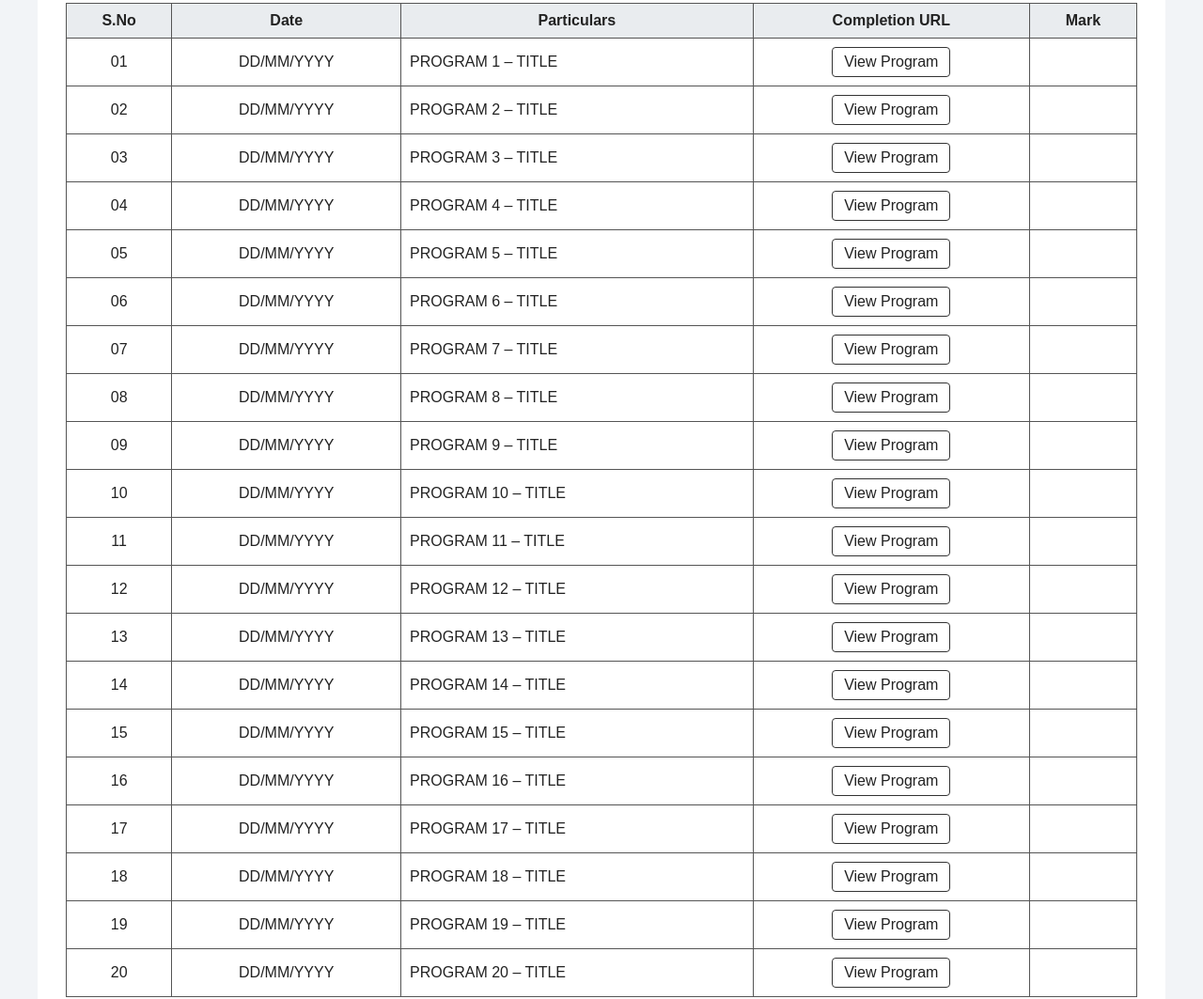
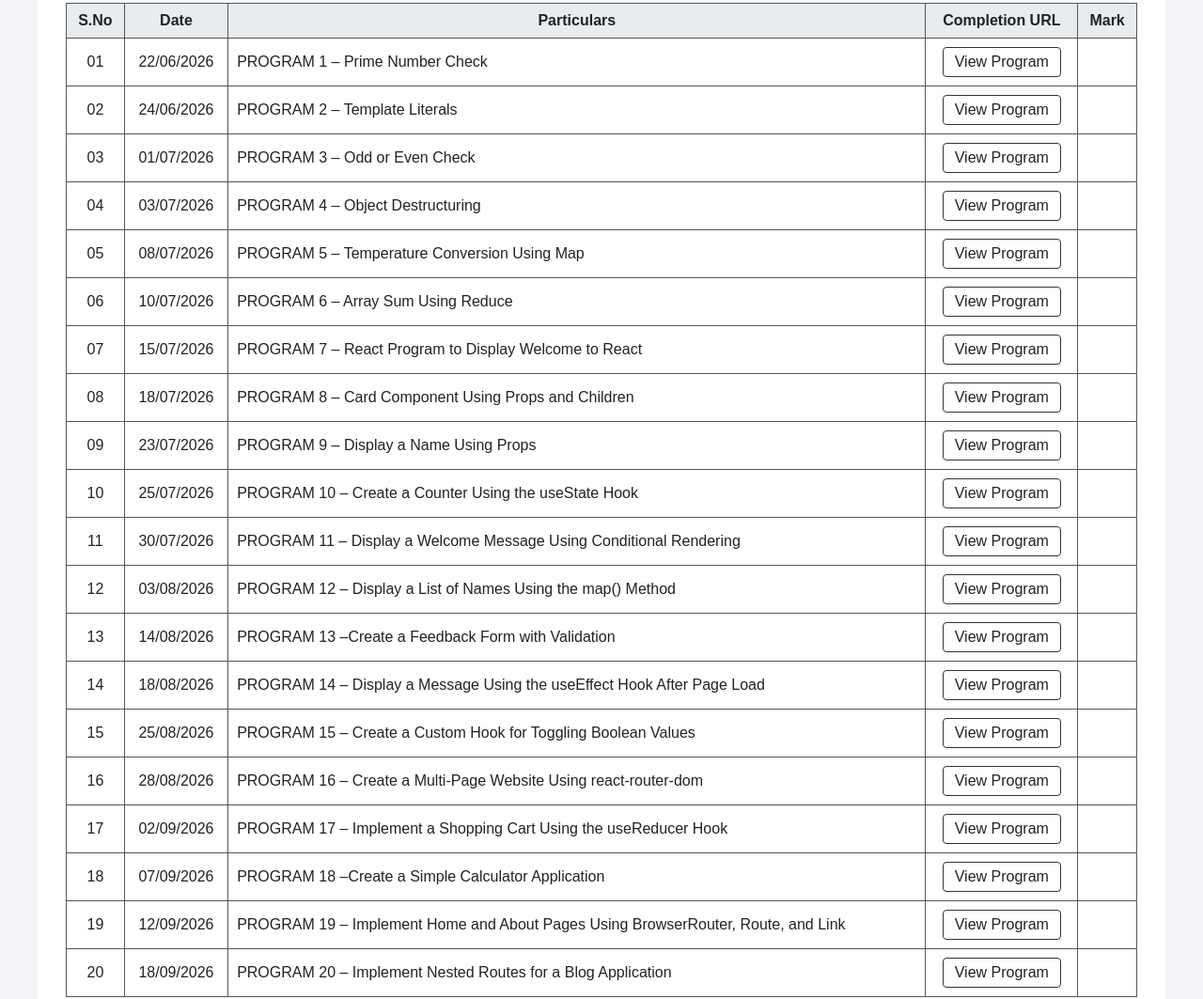
Before and after one commit to Muthukrishnan68/pratical-rjs, a plain HTML site: page index.html in a window 1280 px wide. Shown: the part 677-1740 px from the top of the page at 94% size. Drawn offline with Linux system fonts and the light colour scheme.

Commit message:
Add files via upload

```diff
--- a/index.html
+++ b/index.html
@@ -70,12 +70,12 @@
     <table class="student-details">
         <tr>
             <td class="label">Name</td>
-            <td>YOUR NAME</td>
+            <td>MUTHUKRISHNAN M</td>
         </tr>
 
         <tr>
             <td class="label">Register Number</td>
-            <td>YOUR REGISTER NUMBER</td>
+            <td>1U24CA062</td>
         </tr>
 
         <tr>
@@ -115,161 +115,162 @@
 
             <tr>
                 <td>01</td>
-                <td>DD/MM/YYYY</td>
-                <td>PROGRAM 1 – TITLE</td>
-                <td><a class="program-link" href="https://indumathi-v.github.io/javascript_training.github.io/" target="_blank">View Program</a></td>
+                <td>22/06/2026</td>
+                <td>PROGRAM 1 – Prime Number Check</td>
+                <td><a class="program-link" href="https://adham3870.github.io/p1/" target="_blank">View Program</a></td>
                 <td></td>
             </tr>
 
             <tr>
                 <td>02</td>
-                <td>DD/MM/YYYY</td>
-                <td>PROGRAM 2 – TITLE</td>
-                <td><a class="program-link" href="PROGRAM_02_URL" target="_blank">View Program</a></td>
+                <td>24/06/2026</td>
+                <td>PROGRAM 2 – Template Literals</td>
+                <td><a class="program-link" href="https://adham3870.github.io/p2/" target="_blank">View Program</a></td>
                 <td></td>
             </tr>
 
             <tr>
                 <td>03</td>
-                <td>DD/MM/YYYY</td>
-                <td>PROGRAM 3 – TITLE</td>
-                <td><a class="program-link" href="PROGRAM_03_URL" target="_blank">View Program</a></td>
+                <td>01/07/2026</td>
+                <td>PROGRAM 3 – Odd or Even Check</td>
+                <td><a class="program-link" href="https://adham3870.github.io/p3/" target="_blank">View Program</a></td>
                 <td></td>
             </tr>
 
             <tr>
                 <td>04</td>
-                <td>DD/MM/YYYY</td>
-                <td>PROGRAM 4 – TITLE</td>
-                <td><a class="program-link" href="PROGRAM_04_URL" target="_blank">View Program</a></td>
+                <td>03/07/2026</td>
+                <td>PROGRAM 4 – Object Destructuring</td>
+                <td><a class="program-link" href="https://adham3870.github.io/p4/" target="_blank">View Program</a></td>
                 <td></td>
             </tr>
 
             <tr>
                 <td>05</td>
-                <td>DD/MM/YYYY</td>
-                <td>PROGRAM 5 – TITLE</td>
-                <td><a class="program-link" href="PROGRAM_05_URL" target="_blank">View Program</a></td>
+                <td>08/07/2026</td>
+                <td>PROGRAM 5 – Temperature Conversion Using Map</td>
+                <td><a class="program-link" href="https://aneesas05.github.io/pr5/" target="_blank">View Program</a></td>
                 <td></td>
             </tr>
 
             <tr>
                 <td>06</td>
-                <td>DD/MM/YYYY</td>
-                <td>PROGRAM 6 – TITLE</td>
-                <td><a class="program-link" href="PROGRAM_06_URL" target="_blank">View Program</a></td>
+                <td>10/07/2026</td>
+                <td>PROGRAM 6 – Array Sum Using Reduce</td>
+                <td><a class="program-link" href="https://2024-bca-a-afzal.github.io/prg6/" target="_blank">View Program</a></td>
                 <td></td>
             </tr>
 
             <tr>
                 <td>07</td>
-                <td>DD/MM/YYYY</td>
-                <td>PROGRAM 7 – TITLE</td>
-                <td><a class="program-link" href="PROGRAM_07_URL" target="_blank">View Program</a></td>
+                <td>15/07/2026</td>
+                <td>PROGRAM 7 – React Program to Display Welcome to React</td>
+                <td><a class="program-link" href="https://github.com/aneesas05/RJS-Prog7" target="_blank">View Program</a></td>
                 <td></td>
             </tr>
 
             <tr>
                 <td>08</td>
-                <td>DD/MM/YYYY</td>
-                <td>PROGRAM 8 – TITLE</td>
-                <td><a class="program-link" href="PROGRAM_08_URL" target="_blank">View Program</a></td>
+                <td>18/07/2026</td>
+                <td>PROGRAM 8 – Card Component Using Props and Children</td>
+                <td><a class="program-link" href="https://adham3870.github.io/p8/" target="_blank">View Program</a></td>
                 <td></td>
             </tr>
 
             <tr>
                 <td>09</td>
-                <td>DD/MM/YYYY</td>
-                <td>PROGRAM 9 – TITLE</td>
-                <td><a class="program-link" href="PROGRAM_09_URL" target="_blank">View Program</a></td>
+                <td>23/07/2026</td>
+                <td>PROGRAM 9 –	Display a Name Using Props</td>
+                <td><a class="program-link" href="https://aneesas05.github.io/pr9/" target="_blank">View Program</a></td>
                 <td></td>
             </tr>
 
             <tr>
                 <td>10</td>
-                <td>DD/MM/YYYY</td>
-                <td>PROGRAM 10 – TITLE</td>
-                <td><a class="program-link" href="PROGRAM_10_URL" target="_blank">View Program</a></td>
+                <td>25/07/2026</td>
+                <td>PROGRAM 10 – Create a Counter Using the useState Hook</td>
+                <td><a class="program-link" href="https://aneesas05.github.io/pr10/" target="_blank">View Program</a></td>
                 <td></td>
             </tr>
 
             <tr>
                 <td>11</td>
-                <td>DD/MM/YYYY</td>
-                <td>PROGRAM 11 – TITLE</td>
-                <td><a class="program-link" href="PROGRAM_11_URL" target="_blank">View Program</a></td>
+                <td>30/07/2026</td>
+                <td>PROGRAM 11 – Display a Welcome Message Using Conditional Rendering</td>
+                <td><a class="program-link" href="https://aneesas05.github.io/rjsp11/" target="_blank">View Program</a></td>
                 <td></td>
             </tr>
 
             <tr>
                 <td>12</td>
-                <td>DD/MM/YYYY</td>
-                <td>PROGRAM 12 – TITLE</td>
-                <td><a class="program-link" href="PROGRAM_12_URL" target="_blank">View Program</a></td>
+                <td>03/08/2026</td>
+                <td>PROGRAM 12 – Display a List of Names Using the map() Method</td>
+                <td><a class="program-link" href="https://adham3870.github.io/prg12/" target="_blank">View Program</a></td>
                 <td></td>
             </tr>
 
             <tr>
                 <td>13</td>
-                <td>DD/MM/YYYY</td>
-                <td>PROGRAM 13 – TITLE</td>
-                <td><a class="program-link" href="PROGRAM_13_URL" target="_blank">View Program</a></td>
+                <td>	14/08/2026</td>
+                <td>PROGRAM 13 –Create a Feedback Form with Validation</td>
+                <td><a class="program-link" href="https://adham3870.github.io/prg13/" target="_blank">View Program</a></td>
                 <td></td>
             </tr>
 
             <tr>
                 <td>14</td>
-                <td>DD/MM/YYYY</td>
-                <td>PROGRAM 14 – TITLE</td>
-                <td><a class="program-link" href="PROGRAM_14_URL" target="_blank">View Program</a></td>
+                <td>18/08/2026</td>
+                <td>PROGRAM 14 – Display a Message Using the useEffect Hook After Page Load</td>
+                <td><a class="program-link" href="https://adham3870.github.io/prg14/" target="_blank">View Program</a></td>
                 <td></td>
             </tr>
 
             <tr>
                 <td>15</td>
-                <td>DD/MM/YYYY</td>
-                <td>PROGRAM 15 – TITLE</td>
-                <td><a class="program-link" href="PROGRAM_15_URL" target="_blank">View Program</a></td>
+                <td>25/08/2026</td>
+                <td>PROGRAM 15 – Create a Custom Hook for Toggling Boolean Values</td>
+                <td><a class="program-link" href="https://adham3870.github.io/p15/
+" target="_blank">View Program</a></td>
                 <td></td>
             </tr>
 
             <tr>
                 <td>16</td>
-                <td>DD/MM/YYYY</td>
-                <td>PROGRAM 16 – TITLE</td>
-                <td><a class="program-link" href="PROGRAM_16_URL" target="_blank">View Program</a></td>
+                <td>28/08/2026</td>
+                <td>PROGRAM 16 – Create a Multi-Page Website Using react-router-dom</td>
+                <td><a class="program-link" href="http://aneesas05.github.io.pr16m/" target="_blank">View Program</a></td>
                 <td></td>
             </tr>
 
             <tr>
                 <td>17</td>
-                <td>DD/MM/YYYY</td>
-                <td>PROGRAM 17 – TITLE</td>
-                <td><a class="program-link" href="PROGRAM_17_URL" target="_blank">View Program</a></td>
+                <td>02/09/2026</td>
+                <td>PROGRAM 17 – Implement a Shopping Cart Using the useReducer Hook</td>
+                <td><a class="program-link" href="https://madhesh78.github.io/prg17/" target="_blank">View Program</a></td>
                 <td></td>
             </tr>
 
             <tr>
                 <td>18</td>
-                <td>DD/MM/YYYY</td>
-                <td>PROGRAM 18 – TITLE</td>
-                <td><a class="program-link" href="PROGRAM_18_URL" target="_blank">View Program</a></td>
+                <td>07/09/2026</td>
+                <td>PROGRAM 18 –Create a Simple Calculator Application</td>
+                <td><a class="program-link" href="https://madhesh78.github.io/prg18/" target="_blank">View Program</a></td>
                 <td></td>
             </tr>
 
             <tr>
                 <td>19</td>
-                <td>DD/MM/YYYY</td>
-                <td>PROGRAM 19 – TITLE</td>
-                <td><a class="program-link" href="PROGRAM_19_URL" target="_blank">View Program</a></td>
+                <td>12/09/2026</td>
+                <td>PROGRAM 19 – Implement Home and About Pages Using BrowserRouter, Route, and Link</td>
+                <td><a class="program-link" href="https://madhesh78.github.io/prg19/" target="_blank">View Program</a></td>
                 <td></td>
             </tr>
 
             <tr>
                 <td>20</td>
-                <td>DD/MM/YYYY</td>
-                <td>PROGRAM 20 – TITLE</td>
-                <td><a class="program-link" href="PROGRAM_20_URL" target="_blank">View Program</a></td>
+                <td>18/09/2026</td>
+                <td>PROGRAM 20 – Implement Nested Routes for a Blog Application</td>
+                <td><a class="program-link" href="https://madhesh78.github.io/prg20/" target="_blank">View Program</a></td>
                 <td></td>
             </tr>
 
```
